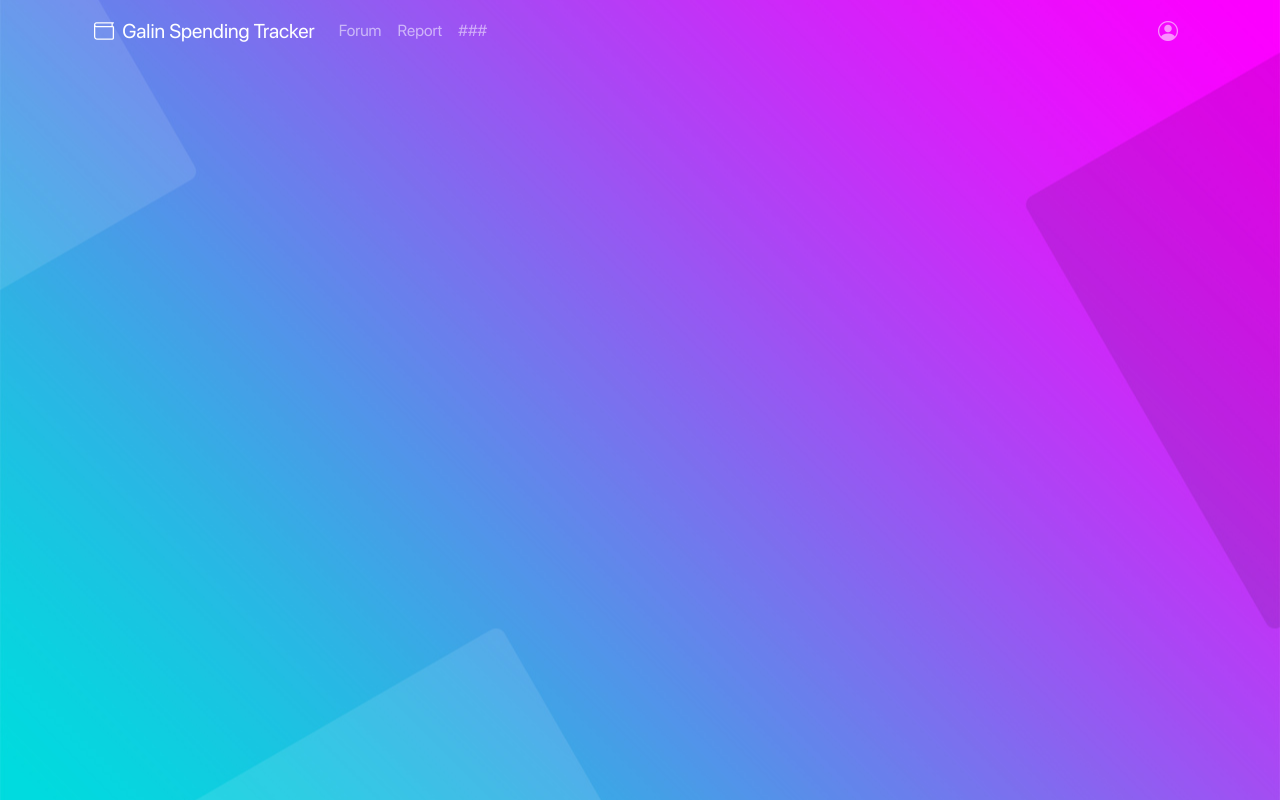
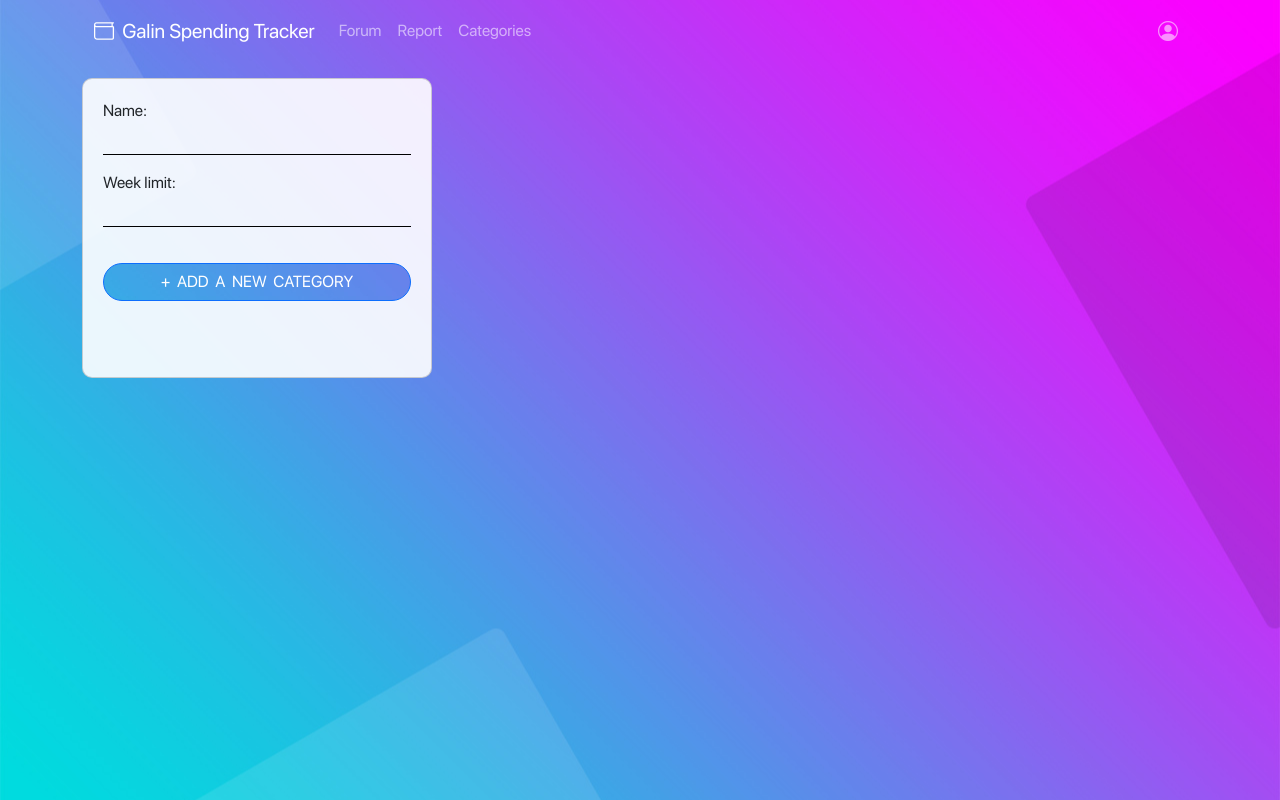
Before and after one commit to rb2cc/Team-Galin-Spending-Tracker, a Django app: page /category_list in a window 1280 px wide. Run offline with Django 4.2, Linux system fonts and the light colour scheme; the visitor is signed in with stand-in values (Sample User, id 1); data that the repository does not hold is empty; some libraries are stand-ins or nearby versions.

Commit message:
Add functionality to add custom categories

```diff
--- a/tracker/forms.py
+++ b/tracker/forms.py
@@ -6,7 +6,7 @@ from .models import User
 from django.contrib.auth.forms import UserChangeForm, UserCreationForm, PasswordResetForm
 
 
-from .models import User, Expenditure
+from .models import User, Expenditure, Category
 
 
 class LogInForm(forms.Form):
@@ -97,3 +97,13 @@ class UserPasswordResetForm(PasswordResetForm):
     def __init__(self, *args, **kwargs):
         super(UserPasswordResetForm, self).__init__(*args, **kwargs)
     email = forms.EmailField(label='', widget=forms.EmailInput(attrs={'placeholder': 'Email',}))
+
+class AddCategoryForm(forms.ModelForm):
+    """Form enabling users to create custom categories"""
+    class Meta:
+        """Form options."""
+        model = Category
+        fields = ['name', 'week_limit']
+
+    name = forms.CharField(widget=forms.TextInput(attrs={'style':'width:100%; height:10%'}))
+    week_limit = forms.CharField(widget=forms.TextInput(attrs={'style':'width:100%; height:10%'}))
--- a/tracker/templates/category_list.html
+++ b/tracker/templates/category_list.html
@@ -1,12 +1,20 @@
 {% extends 'base_content.html' %}
 {% block content %}
-<div class = 'col'>
+<div class = "card-deck">
     {% for category in categories %}
-        <div class = 'card'>
+        <div class = 'card main-cardFive'>
             <div class = 'card-body'>
                 <h5 class="card-title">{{ category.name }}</h5>
+                <p class="card-text">Weekly Limit: {{ category.week_limit }}</p>
             </div>
         </div>
     {% endfor %}
+    <div class = 'card main-cardFive'>
+        <form method="POST" enctype='multipart/form-data'>
+            {% csrf_token %}
+            {% include 'partials/bootstrap_form.html' with form=form %}
+            <input type="submit" value="+  ADD  A  NEW  CATEGORY" class='btn btn-primary'>
+        </form>
+    </div>
 </div>
 {% endblock %}
--- a/tracker/templates/partials/menu.html
+++ b/tracker/templates/partials/menu.html
@@ -7,7 +7,7 @@
       <a class="nav-link" href="">Report</a>
     </li>
     <li class="nav-item">
-      <a class="nav-link" href="">###</a>
+      <a class="nav-link" href="{% url 'category_list' %}">Categories</a>
     </li>
 
   </ul>
--- a/tracker/views.py
+++ b/tracker/views.py
@@ -2,7 +2,7 @@
 from .forms import SignUpForm, LogInForm, EditUserForm
 from django.contrib.auth.forms import UserChangeForm
 from .models import User
-from .forms import SignUpForm, LogInForm, ExpenditureForm
+from .forms import SignUpForm, LogInForm, ExpenditureForm, AddCategoryForm
 from .models import User, Category, Expenditure
 from django.contrib.auth import authenticate, login, logout
 from django.contrib import messages
@@ -92,8 +92,17 @@ def expenditure_list(request):
 
 def category_list(request):
     user_id = request.user.id
+    if request.method == 'POST':
+        form=AddCategoryForm(request.POST, request.FILES)
+        if form.is_valid():
+            category = form.save(commit=False)
+            category.save()
+            request.user.available_categories.add(category)
+            return redirect('category_list')
+    else:
+        form = AddCategoryForm()
     categoryList = Category.objects.filter(users__id=user_id).order_by('is_global')
-    return render(request, 'category_list.html', {'categories':categoryList})
+    return render(request, 'category_list.html', {'categories':categoryList, 'form':form})
 
 
 # def display_expenditures(request):
```
